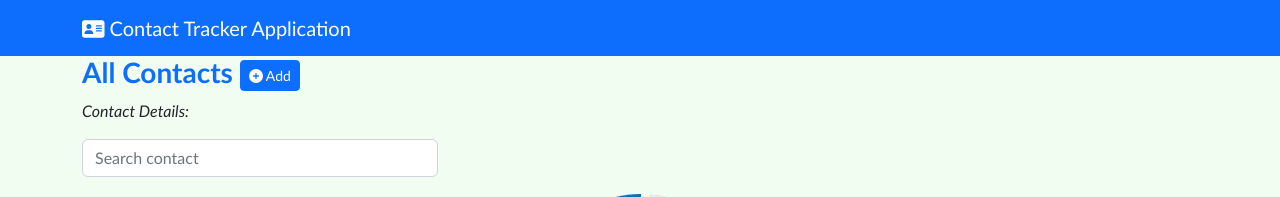
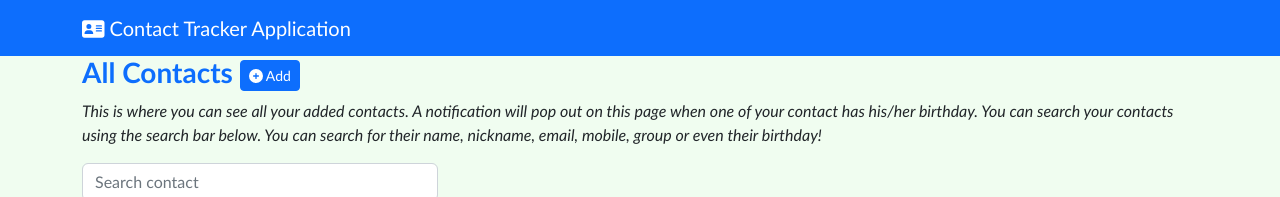
Before and after one commit to jvn16/contact-tracker, a Vue app: page /contacts in a window 1280 px wide. Shown: the top 197 px of the page. Built offline with nearby package versions, Linux system fonts and the light colour scheme; no server answers.

Commit message:
Updated ContactsPage

```diff
--- a/src/components/pages/ContactsPage.vue
+++ b/src/components/pages/ContactsPage.vue
@@ -8,7 +8,13 @@
             <i class="fa fa-plus-circle"></i> Add</router-link
           >
         </p>
-        <p class="fst-italic">Contact Details:</p>
+        <p class="fst-italic">
+          This is where you can see all your added contacts. A notification will
+          pop out on this page when one of your contact has his/her birthday.
+          You can search your contacts using the search bar below. You can
+          search for their name, nickname, email, mobile, group or even their
+          birthday!
+        </p>
         <div class="row">
           <div class="col-md-8">
             <div class="row">
```
